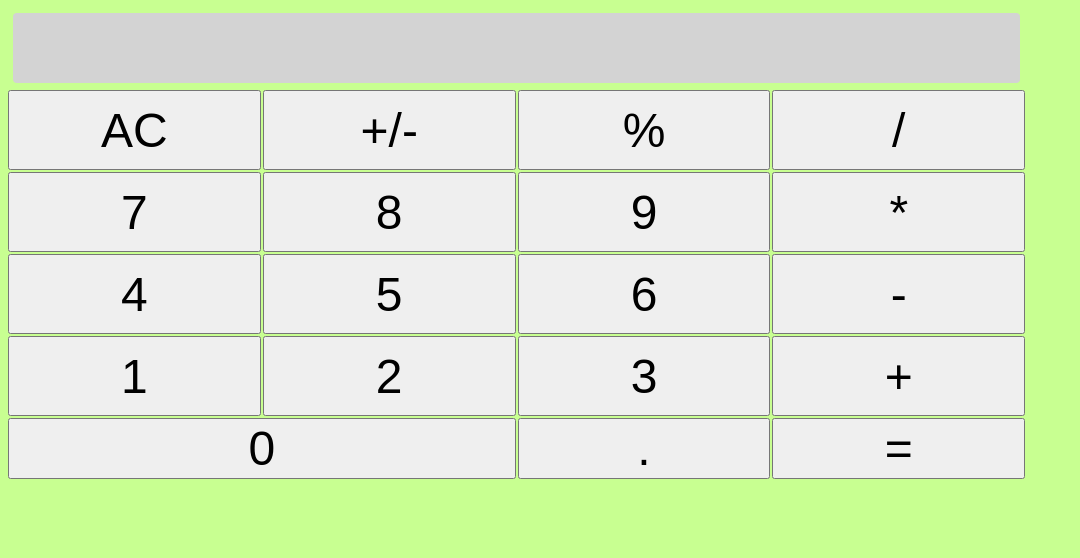
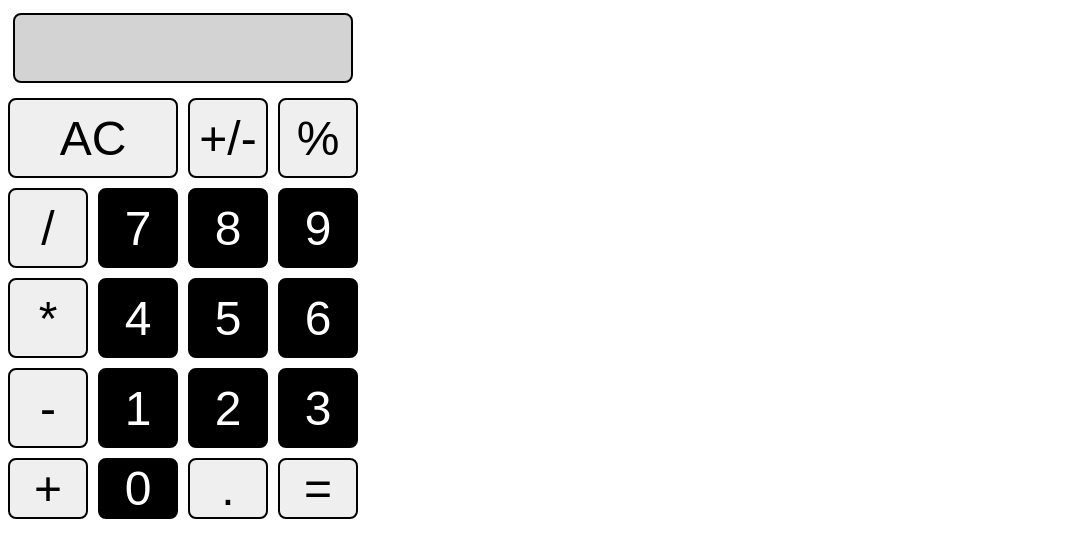
Before and after one commit to wrenpurcell/calculator, a plain HTML site: page index.html in a window 1280 px wide. Shown: the whole page, without its empty margins (0-1080 px from the left). Drawn offline with Linux system fonts and the light colour scheme.

Commit message:
Update styles.css

```diff
--- a/styles.css
+++ b/styles.css
@@ -1,37 +1,80 @@
 body {
-    background-color: rgb(200, 255, 145);
+
     font-family: Helvetica, sans-serif;
+
+
 }
 
 #calculator {
 
     display: grid;
-    grid-template-columns: repeat(4, minmax(80px, 20%));
-    grid-template-rows: repeat(5, minmax(80px, 1vh));
-    gap: 2px;
-
+    grid-template-columns: repeat(4, 80px);
+    grid-template-rows: repeat(5, 80px);
+    gap: 10px;
+    margin: 0 auto;
 }
 
 #calculator > * {
-    font-size: 3rem;
+    font-size: 3em;
 }
 
+#calculator-container {
+    display: flex;
+    background-color: darkgray;
+    margin: 30px auto;
+    max-width: 360px;
+    padding: 20px;
+    border-radius: 8px;
+    border: 2px black solid;
+}
 
 #screen {
     grid-column: 1 / -1;
     background-color: lightgray;
-    border-radius: 4px;
+    border-radius: 8px;
     display: flex;
     flex-direction: column;
     justify-content: space-around;
     align-items: flex-end;
     padding: 5px;
-    font-size: 5.25em;
+    font-size: 4em;
     font-weight: initial;
     margin: 5px;
+    border: 2px black solid;
 
 }
 
-button#zero {
+button{
+    border-radius: 8px;
+    box-shadow: none;
+    border: 2px black solid;
+
+}
+#clear-button {
     grid-column: span 2;
 }
+
+button#delete {
+    grid-column: span 2;
+    align-items: center;
+}
+
+button.operator{
+
+    display: flex;
+    justify-content: center;
+    align-items: center;
+}
+
+button.sign{
+
+}
+button.operator img{
+    height: 40px;
+}
+
+button.number {
+    color: white;
+    background-color: black;
+    border: 2px black solid;
+}
```
